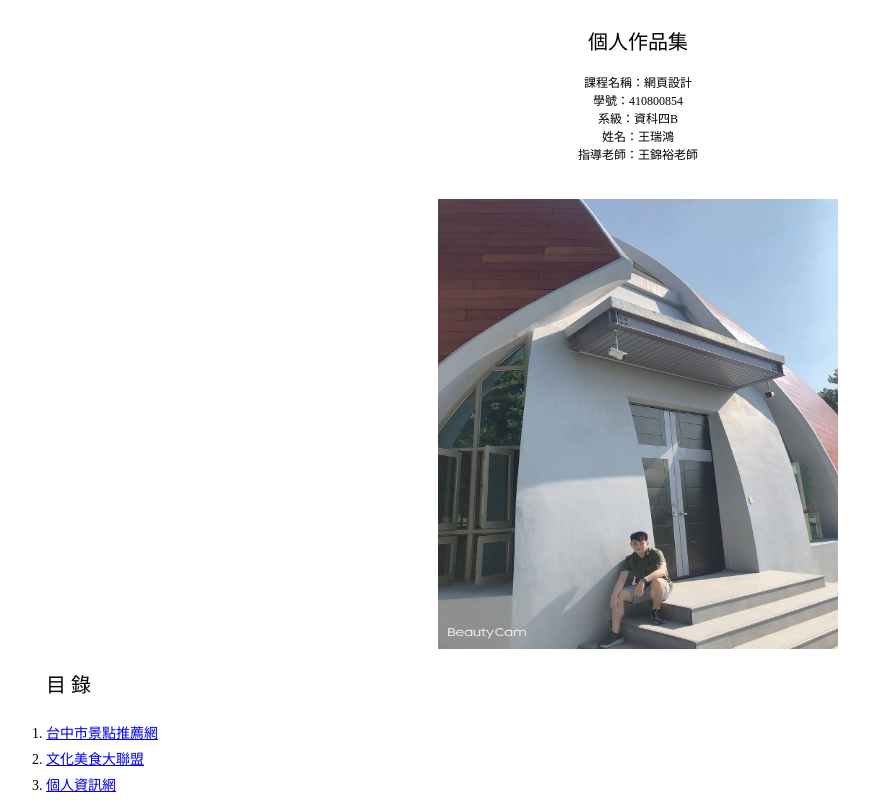
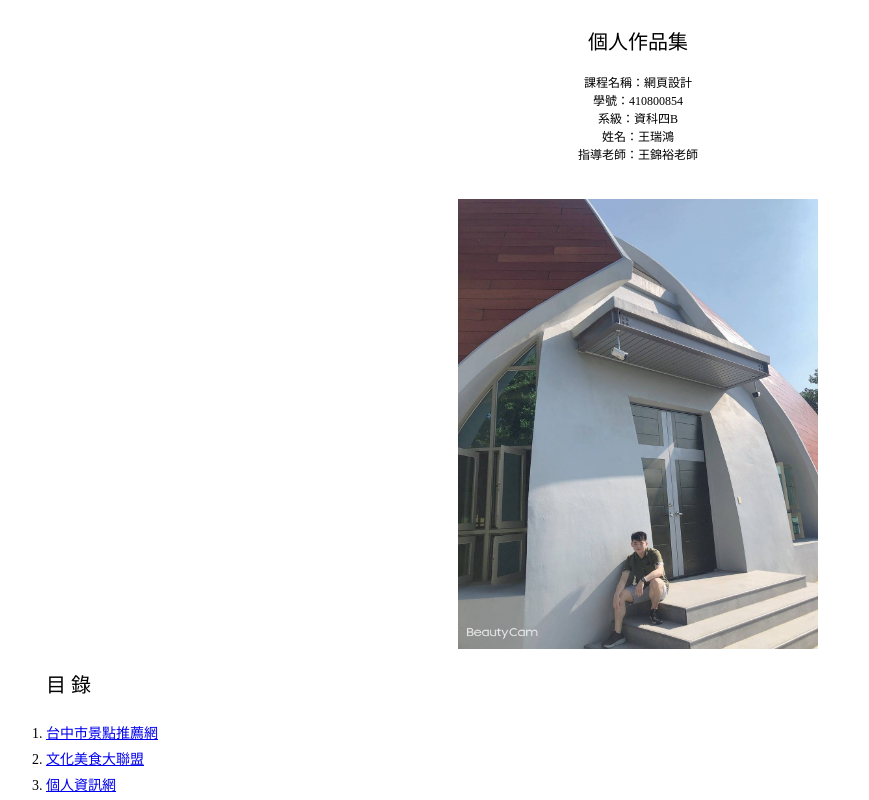
Before and after one commit to momomine/web-hw10, a plain HTML site: page index.html in a window 1280 px wide. Shown: the top 800 px of the page, without its empty margins (2-871 px from the left). Drawn offline with Linux system fonts and the light colour scheme.

Commit message:
Update index.html

```diff
--- a/index.html
+++ b/index.html
@@ -35,7 +35,7 @@
 				<font style="font-size: 12px;">指導老師：王錦裕老師</font><br>
 				<br>
 				<br>
-				<img src="images/me.jpg" width="400" height="450">
+				<img src="images/me.jpg" width="360" height="450">
 			</div>
 
 
```
